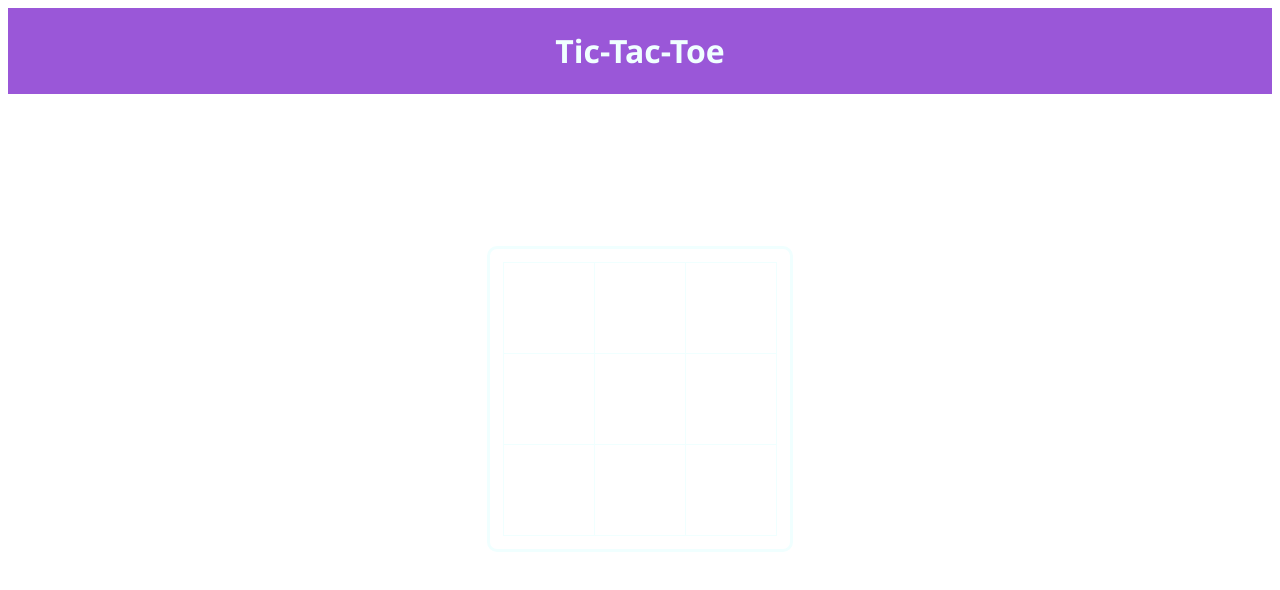
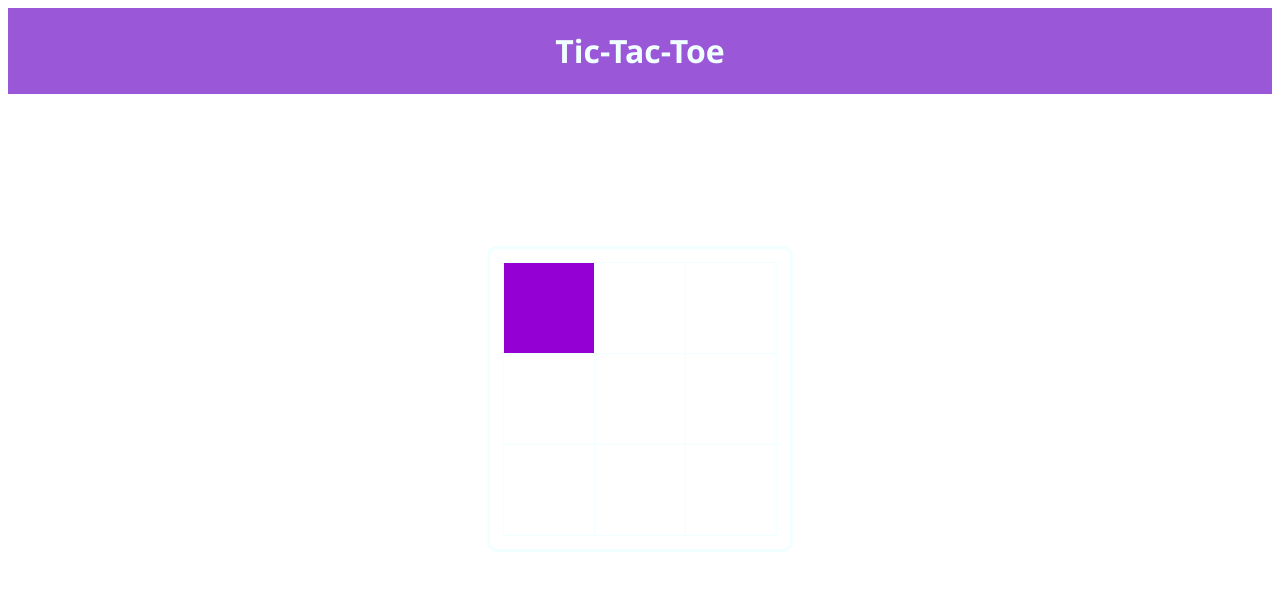
Before and after one commit to Heisen47/Tic-tac-toe, a plain HTML site: page index.html in a window 1280 px wide. In both pictures the pointer is over the element 549 px from the left and 307 px from the top of the page. Drawn offline with Linux system fonts and the light colour scheme.

Commit message:
added hover effect

```diff
--- a/style.css
+++ b/style.css
@@ -11,7 +11,6 @@ body {
     background-size: cover;
     background-repeat: no-repeat;
     height: fit-content;
-
   }
 
 
@@ -46,6 +45,10 @@ body {
     color: aliceblue;
 }
 
+.cell:hover{
+    background-color: darkviolet;
+}
+
 .cell:nth-child(2n) {
     border-left: none;
     border-right: none;
```
